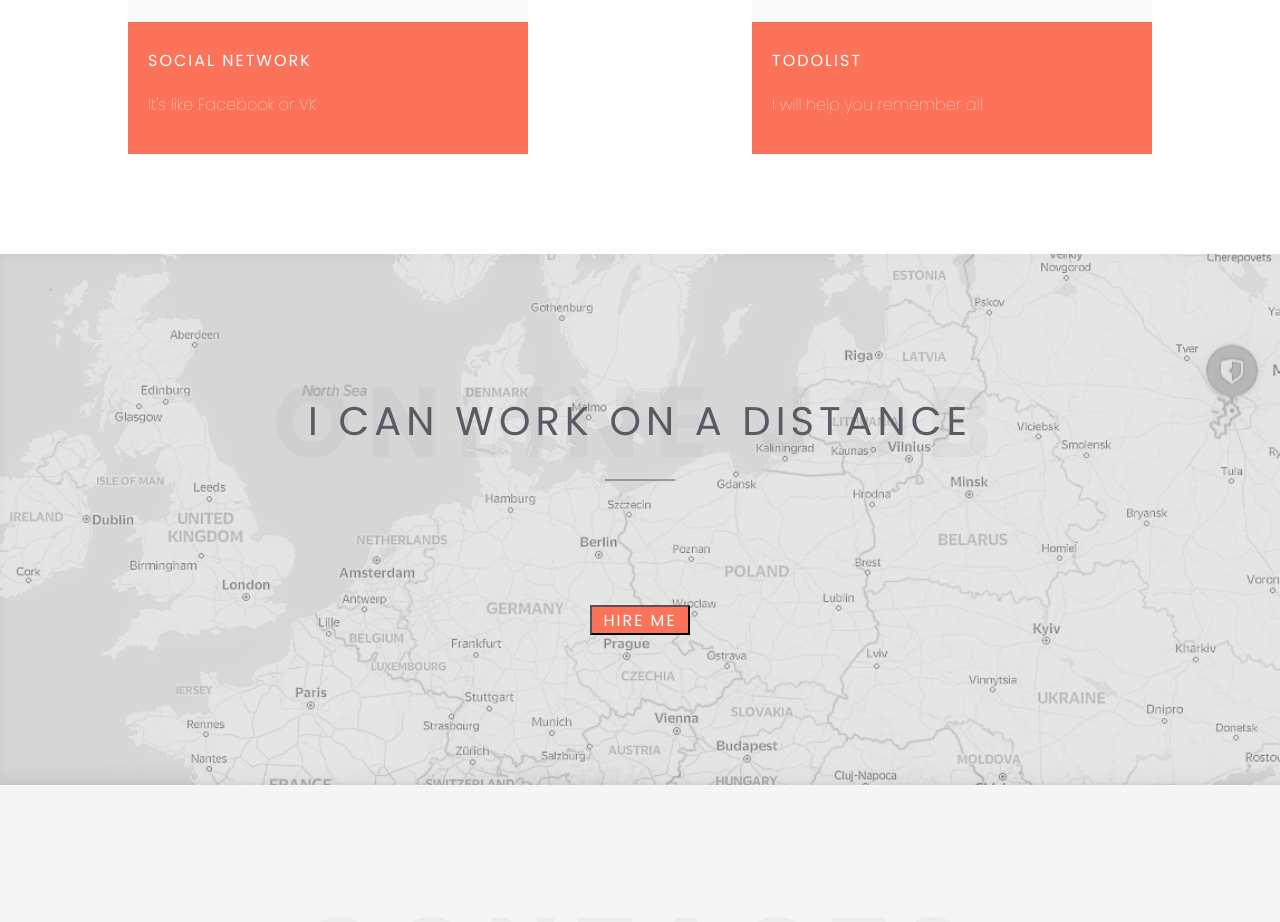
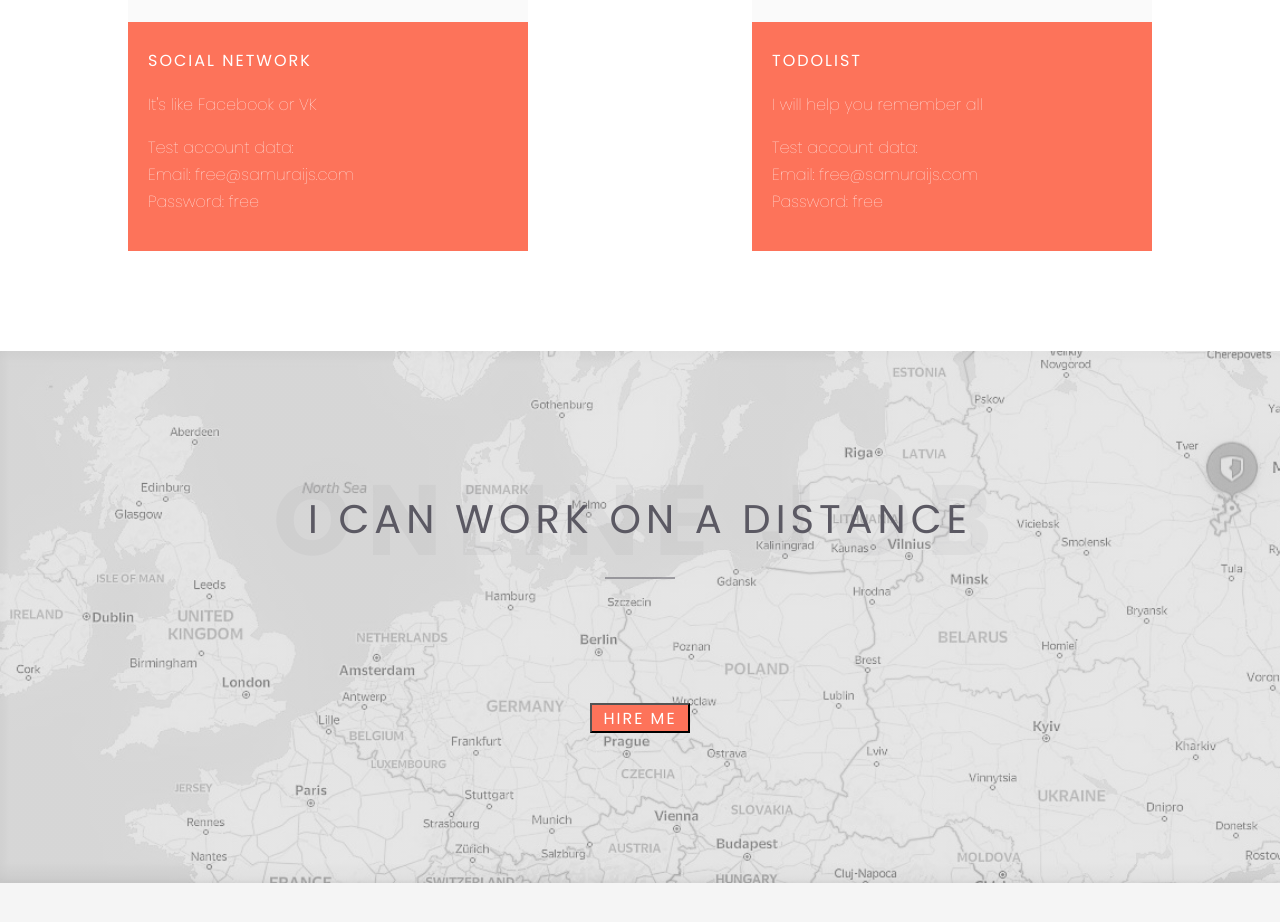
Before and after one commit to Jolud95/portfolio, a React (Create React App) app: page / in a window 1280 px wide. Shown: the part 2580-3502 px from the top of the page. Built offline with nearby package versions, Linux system fonts and the light colour scheme.

Commit message:
Test account data

```diff
--- a/src/MyProjects/Project/Project.js
+++ b/src/MyProjects/Project/Project.js
@@ -10,6 +10,9 @@ function Project(props) {
             <div className={style.info}>
                 <h3 className={style.title}>{props.title}</h3>
                 <p className={style.description}>{props.description}</p>
+                <p>Test account data:<br/>
+                    Email: free@samuraijs.com<br/>
+                    Password: free</p>
             </div>
         </div>
     );
```
